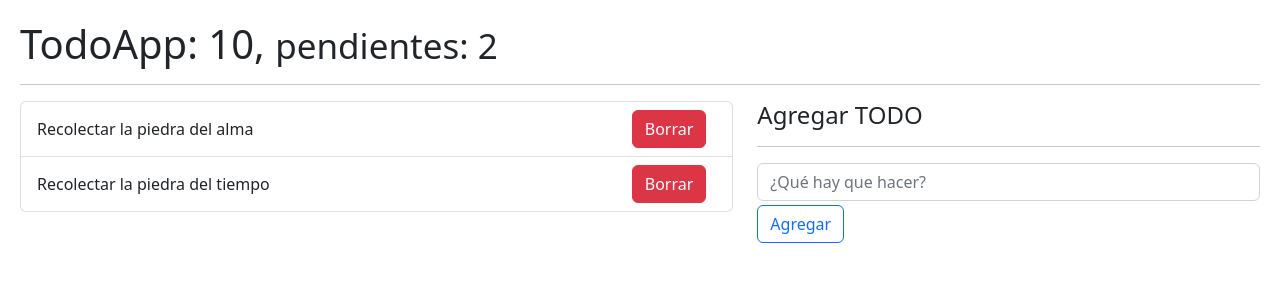
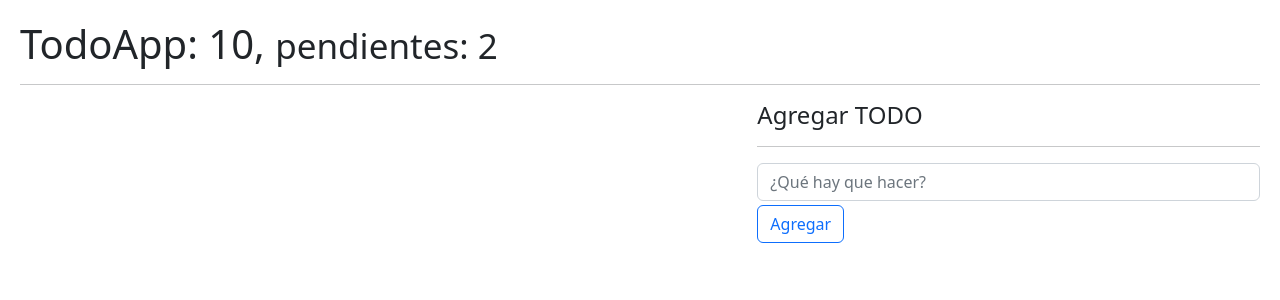
Before and after one commit to AngelTravieso/hooks_app, a React (Vite) app: page / in a window 1280 px wide. Shown: the top 300 px of the page. Built offline with nearby package versions, Linux system fonts and the light colour scheme.

Commit message:
guardar y leer TODO de localstorage

```diff
--- a/src/08-useReducer/TodoApp.jsx
+++ b/src/08-useReducer/TodoApp.jsx
@@ -1,27 +1,32 @@
-import { useReducer, useState } from 'react';
+import { useEffect, useReducer, useState } from 'react';
 import { TodoAdd } from './TodoAdd';
 import { TodoList } from './TodoList';
 import { todoReducer } from './todoReducer';
 
 
-export const TodoApp = () => {
-
     // Objeto con el estado incial
     const initialState = [
-        {
-            id: new Date().getTime(),
-            description: 'Recolectar la piedra del alma',
-            done: false,
-        },
-        {
-            id: new Date().getTime() * 3,
-            description: 'Recolectar la piedra del tiempo',
-            done: false,
-        },
+        // {
+        //     id: new Date().getTime() * 3,
+        //     description: 'Recolectar la piedra del tiempo',
+        //     done: false,
+        // },
     ];
 
 
-    const [ todos, dispatch ] = useReducer( todoReducer, initialState );
+    const init = () => {
+        return JSON.parse(localStorage.getItem('todos')) || [];
+    }
+
+
+export const TodoApp = () => {
+
+    const [ todos, dispatch ] = useReducer( todoReducer, initialState, init );
+
+    useEffect(() => {
+      localStorage.setItem('todos', JSON.stringify( todos ) );
+    }, [ todos ])
+
 
     // Para agregar un nuevo todo
     const handleNewTodo = ( todo ) => {
```
